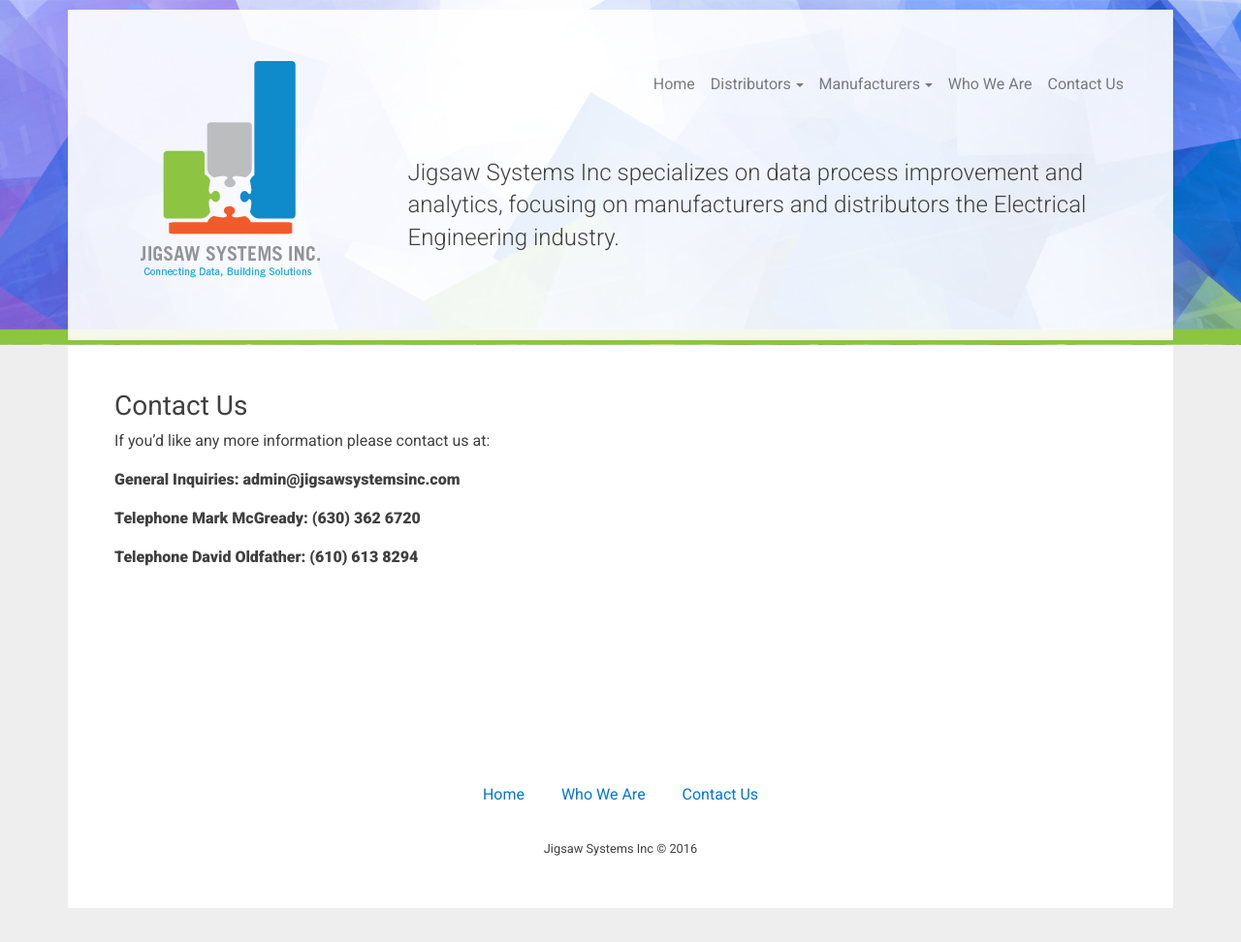
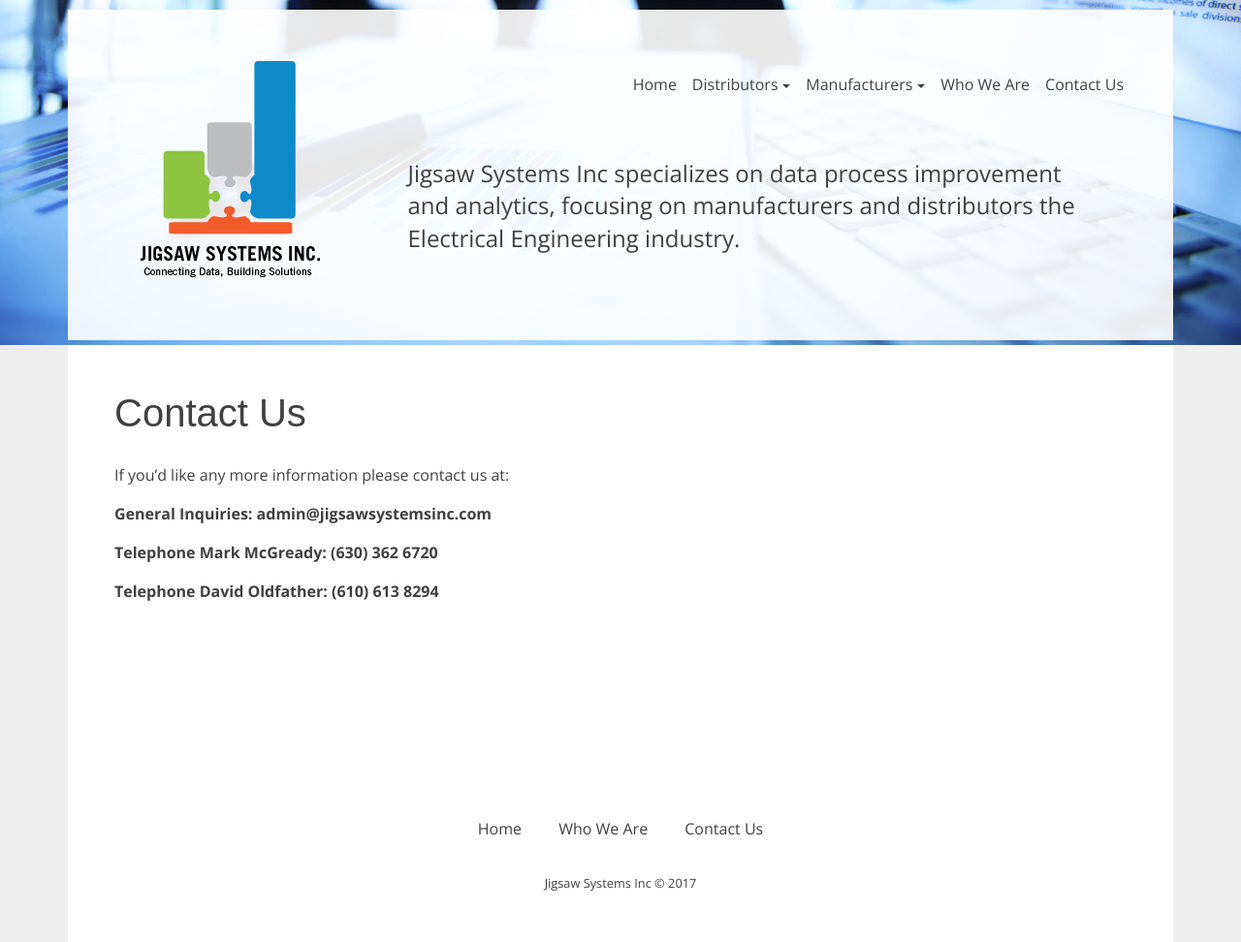
Before and after one commit to Codefully/jigsaw-redo, a Jekyll site: the page built from pages/contact-us.md, in a window 1280 px wide. Shown: the whole page at 97% size. Built offline with Jekyll 4.4.1, drawn with Linux system fonts in a browser that asks for light colours; nearby versions of some CDN libraries; some web fonts are replaced; before the commit the page ends 937 px from its top, so only the background shows below that.

Commit message:
update homepage UI

```diff
--- a/_includes/footer.html
+++ b/_includes/footer.html
@@ -6,6 +6,6 @@
     <a class="btn btn-link" href='{{ "/about" | prepend: site.baseurl }}'>Who We Are</a>
     <a class="btn btn-link" href='{{ "/contact-us" | prepend: site.baseurl }}'>Contact Us</a>
     <br><br>
-    <small>Jigsaw Systems Inc &copy; 2016</small>
+    <small>Jigsaw Systems Inc &copy; 2017</small>
   </div>
 </footer>
--- a/_includes/header.html
+++ b/_includes/header.html
@@ -5,7 +5,7 @@
     <div class="row">
       <div class="col-md-3 text-xs-center">
         <a class="logo mx-auto" href='{{ "/" | prepend: site.baseurl }}'>
-          <img src='{{ "/assets/jigsaw-logo.png" | prepend:site.baseurl }}' alt="Jigsaw Systems Inc">
+          <img src='{{ "/assets/jigsaw-logo-2.png" | prepend:site.baseurl }}' alt="Jigsaw Systems Inc">
         </a>
       </div>
       <div class="col-md-9 p-0">
--- a/assets/base.scss
+++ b/assets/base.scss
@@ -1,7 +1,9 @@
 ---
 ---
 
-@import url('//fonts.googleapis.com/css?family=Roboto:100,300,400,900');
+// @import url('//fonts.googleapis.com/css?family=Roboto:100,300,400,900');
+@import url('//fonts.googleapis.com/css?family=Open+Sans:400,700');
+@import url('//fonts.googleapis.com/css?family=Francois+One');
 // @import 'nav';
 @import 'bootstrap/bootstrap';
 
@@ -27,10 +29,45 @@ $text: #404040;
 }
 
 body {
-  font-family: 'Roboto', sans-serif;
+  font-family: 'Open Sans', sans-serif;
   line-height: 1.5;
   background: #EEE;
   color: $text;
+}
+
+body.home {
+  background: url("/assets/header-4.jpg") 50% 50% fixed;
+  background-size: cover;
+  header {
+    background: none;
+    padding-bottom: 0;
+    .container {
+      background: none;
+    }
+    .intro {
+      margin-top: 50px;
+      font-size: 2rem;
+      line-height: 1.6;
+    }
+  }
+  main {
+    // background: rgba(#FFF, .9);
+    background: none;
+  }
+  footer .container {
+    background: none;
+  }
+  &::after {
+    content: "";
+    display: block;
+    position: fixed;
+    top: 0;
+    bottom: 0;
+    left: 0;
+    right: 0;
+    background: rgba(#FFF, .85);
+    z-index: -1;
+  }
 }
 
 a {
@@ -42,7 +79,9 @@ a {
 }
 
 h1 {
-  font-size: 2rem;
+  font-family: 'Francois One', sans-serif;
+  font-size: 2.5rem;
+  margin-bottom: 30px;
 }
 
 h2 {
@@ -52,7 +91,7 @@ h2 {
 header {
   position: relative;
   padding: 10px 0 5px;
-  background: url("{{ '/assets/header-1.jpg' | prepend:site.baseurl }}") 50% 100% no-repeat;
+  background: url("{{ '/assets/header-2.jpg' | prepend:site.baseurl }}") 50% 100% no-repeat;
   background-size: cover;
   overflow: hidden;
   .logo img {
@@ -91,6 +130,10 @@ header {
 //   }
 }
 
+.navbar-light .navbar-nav .nav-link {
+  color: $text;
+}
+
 main {
   background: #FFF;
   // max-width: 1200px;
@@ -99,11 +142,12 @@ main {
   // overflow: hidden;
   .card {
     border: 0;
+    background: none;
     // width: 50%;
     // float: left;
     // display: inline-block;
     .icon {
-      width: 160px;
+      width: 120px;
       display: block;
       margin: 0 auto;
       border-radius: 50%;
@@ -116,8 +160,9 @@ main {
     margin: 0 15px;
   }
   .card-title {
+    font-family: 'Francois One', sans-serif;
+    // font-weight: 100;
     font-size: 2.3rem;
-    font-weight: 100;
     margin-bottom: 20px;
     margin-top: 20px;
     text-align: center;
@@ -129,11 +174,13 @@ main {
     li {
       margin: 0;
       a {
+        font-size: 1.3rem;
         display: block;
-        padding: 10px 30px;
-        background: $lightgray;
+        padding: 15px 30px;
+        // background: $text;
+        border: 1px $text solid;
         color: $text;
-        margin-bottom: 2px;
+        margin-bottom: 5px;
         border-radius: 4px;
         transition: all .1s linear;
         &:hover {
@@ -161,6 +208,9 @@ footer {
     background: #FFF;
     padding: 150px 0 50px;
   }
+  a.btn-link {
+    color: $text;
+  }
   // max-width: 1200px;
   // margin: 0 auto;
   // padding: 50px;
--- a/pages/contact-us.md
+++ b/pages/contact-us.md
@@ -4,7 +4,7 @@ permalink: "/contact-us/"
 layout: page
 ---
 
-### Contact Us
+# Contact Us
 
 If you’d like any more information please contact us at:
 
```
Also changed, not shown: _layouts/home.html (+12 -3 lines), pages/about.md (+2 -0 lines), pages/home.md (added, +5 -0 lines), assets/header-2.jpg (added), assets/header-3.jpg (added), assets/header-4.jpg (added).
